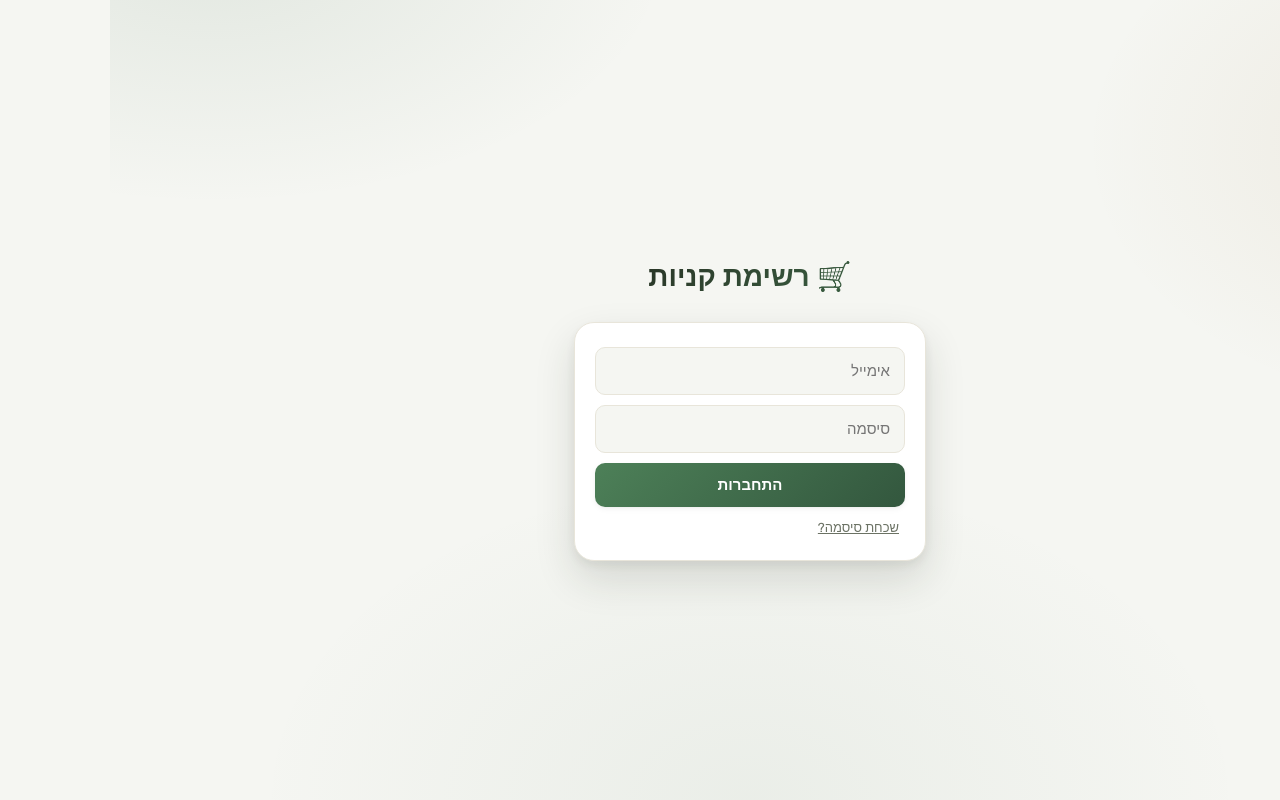
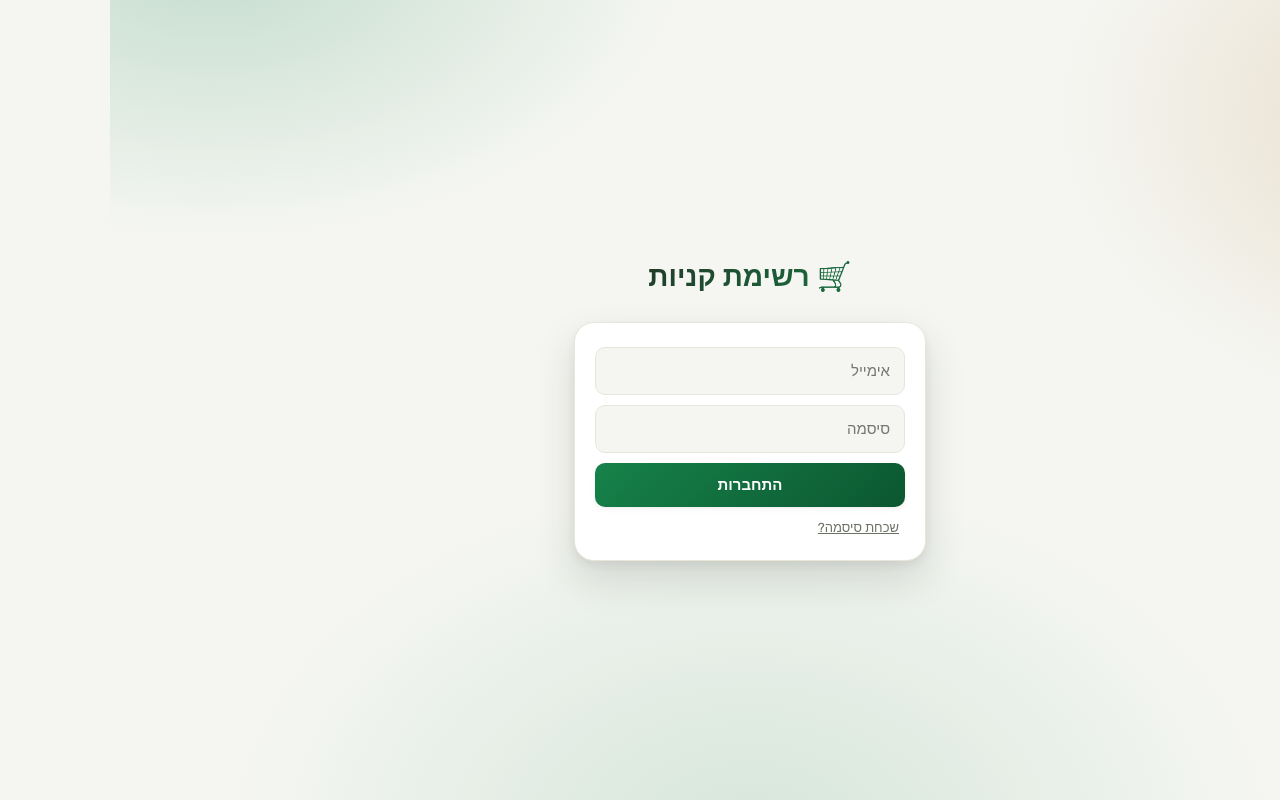
Before and after one commit to m0528530280-code/shopping-app, a React (Vite) app: page / in a window 1280 px wide. Built offline with nearby package versions, Linux system fonts and the light colour scheme; no server answers.

Commit message:
Boost color intensity across the palette
Deeper, more saturated green/amber/brick tokens, a punchier
multi-tone background wash, and matching gradient stops throughout
buttons, nav, and progress bar. Contrast re-checked against WCAG AA
for white-on-accent button text.

```diff
--- a/src/index.css
+++ b/src/index.css
@@ -5,12 +5,12 @@
   --surface-border: #E8E5DA;
   --ink: #24291F;
   --ink-soft: #6B7264;
-  --green: #3F6B49;       /* צריך לקנות - מצב פעיל */
-  --green-soft: #E7EFE6;
-  --amber: #93611A;       /* נקנה - סימון */
-  --amber-soft: #FBF0DC;
-  --brick: #A23F33;       /* מחיקה / אזהרה */
-  --brick-soft: #F7E7E4;
+  --green: #16824A;       /* צריך לקנות - מצב פעיל */
+  --green-soft: #D4EDDD;
+  --amber: #A8670A;       /* נקנה - סימון */
+  --amber-soft: #FCE4B8;
+  --brick: #C23B2E;       /* מחיקה / אזהרה */
+  --brick-soft: #FADAD5;
 
   --font-display: 'Heebo', system-ui, sans-serif;
   --font-body: 'Rubik', system-ui, sans-serif;
@@ -24,8 +24,8 @@
   --shadow-md: 0 2px 4px rgba(36,41,31,0.05), 0 10px 24px rgba(36,41,31,0.09);
   --shadow-lg: 0 4px 10px rgba(36,41,31,0.07), 0 18px 40px rgba(36,41,31,0.14);
 
-  --green-grad: linear-gradient(135deg, #4d8058, #33573e);
-  --amber-grad: linear-gradient(135deg, #93611a, #6e4813);
+  --green-grad: linear-gradient(135deg, #16824A, #0C5730);
+  --amber-grad: linear-gradient(135deg, #A8670A, #7A4B08);
   --ink-grad: linear-gradient(160deg, #2c3324, #181c12);
 
   --ease-spring: cubic-bezier(0.34, 1.56, 0.64, 1);
@@ -41,9 +41,9 @@ html, body, #root {
 
 body {
   background:
-    radial-gradient(760px 420px at 8% -6%, rgba(63,107,73,0.10) 0%, rgba(63,107,73,0) 60%),
-    radial-gradient(680px 460px at 108% 18%, rgba(147,97,26,0.09) 0%, rgba(147,97,26,0) 60%),
-    radial-gradient(900px 600px at 50% 100%, rgba(63,107,73,0.06) 0%, rgba(63,107,73,0) 55%),
+    radial-gradient(760px 460px at 8% -6%, rgba(22,130,74,0.22) 0%, rgba(22,130,74,0) 62%),
+    radial-gradient(700px 500px at 108% 14%, rgba(168,103,10,0.20) 0%, rgba(168,103,10,0) 62%),
+    radial-gradient(900px 620px at 50% 105%, rgba(22,130,74,0.14) 0%, rgba(22,130,74,0) 58%),
     var(--bg);
   background-attachment: fixed;
   color: var(--ink);
@@ -155,9 +155,9 @@ input, select {
 
 .tab-bar button.active {
   color: var(--green);
-  background: linear-gradient(135deg, var(--green-soft), #dcebdd);
+  background: linear-gradient(135deg, var(--green-soft), #B8E3C6);
   transform: translateY(-1px);
-  box-shadow: 0 2px 6px rgba(63,107,73,0.12);
+  box-shadow: 0 2px 6px rgba(22,130,74,0.18);
 }
 
 .tab-bar button.active::after {
@@ -192,7 +192,7 @@ input, select {
   justify-content: center;
   line-height: 1;
   animation: pop-in 0.25s var(--ease-spring);
-  box-shadow: 0 1px 3px rgba(162,63,51,0.4);
+  box-shadow: 0 1px 3px rgba(194,59,46,0.45);
 }
 
 @media (hover: hover) {
@@ -272,13 +272,13 @@ input, select {
 
 .circle-btn.needed-on {
   border-color: var(--green);
-  background: linear-gradient(135deg, var(--green-soft), #dcebdd);
+  background: linear-gradient(135deg, var(--green-soft), #B8E3C6);
   color: var(--green);
 }
 
 .circle-btn.purchased-on {
   border-color: var(--amber);
-  background: linear-gradient(135deg, var(--amber-soft), #f5e4c2);
+  background: linear-gradient(135deg, var(--amber-soft), #F5CB84);
   color: var(--amber);
 }
 
@@ -307,7 +307,7 @@ input, select {
 .price-input:focus {
   outline: none;
   border-color: var(--green);
-  box-shadow: 0 0 0 3px rgba(63,107,73,0.15);
+  box-shadow: 0 0 0 3px rgba(22,130,74,0.20);
   background: var(--surface);
 }
 
@@ -349,7 +349,7 @@ input, select {
 .search-box:focus {
   outline: none;
   border-color: var(--green);
-  box-shadow: 0 0 0 3px rgba(63,107,73,0.15);
+  box-shadow: 0 0 0 3px rgba(22,130,74,0.20);
 }
 
 /* -- Category header -- */
@@ -390,7 +390,7 @@ input, select {
 .progress-fill {
   height: 100%;
   border-radius: 999px;
-  background: linear-gradient(90deg, var(--green), #5a9166);
+  background: linear-gradient(90deg, var(--green), #2FAE68);
   transition: width 0.45s var(--ease-out);
 }
 
@@ -528,7 +528,7 @@ input, select {
 .auth-screen input:focus {
   outline: none;
   border-color: var(--green);
-  box-shadow: 0 0 0 3px rgba(63,107,73,0.15);
+  box-shadow: 0 0 0 3px rgba(22,130,74,0.20);
 }
 .auth-error {
   color: var(--brick);
```
